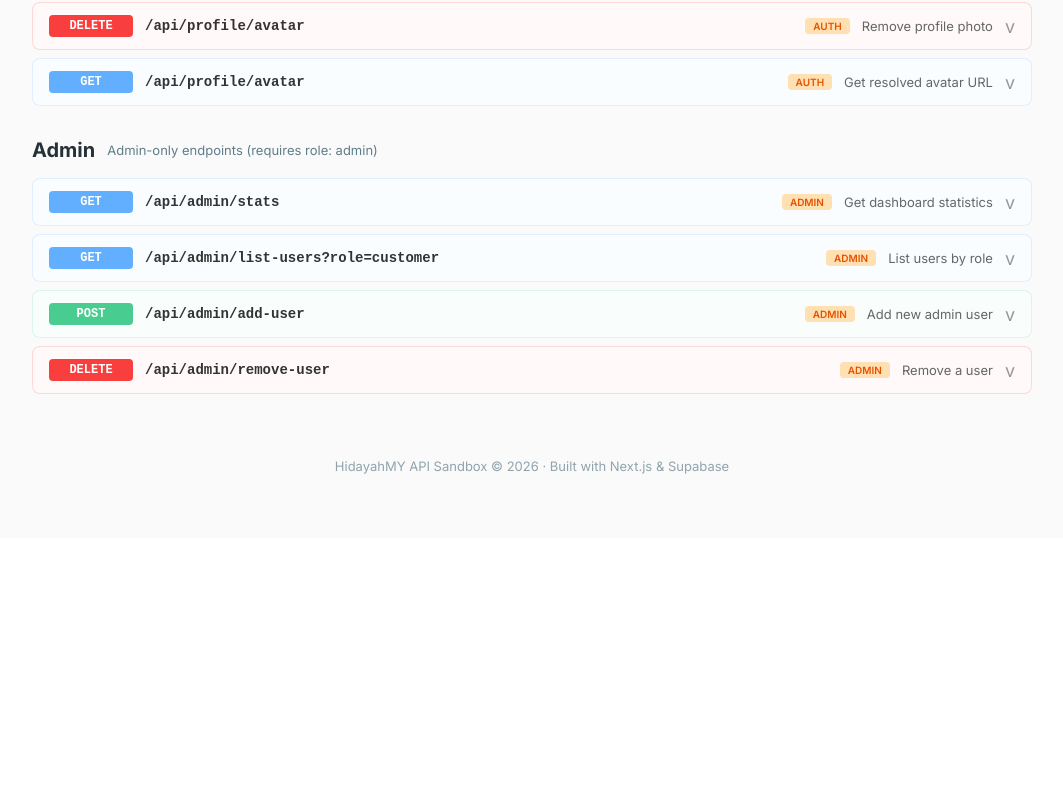
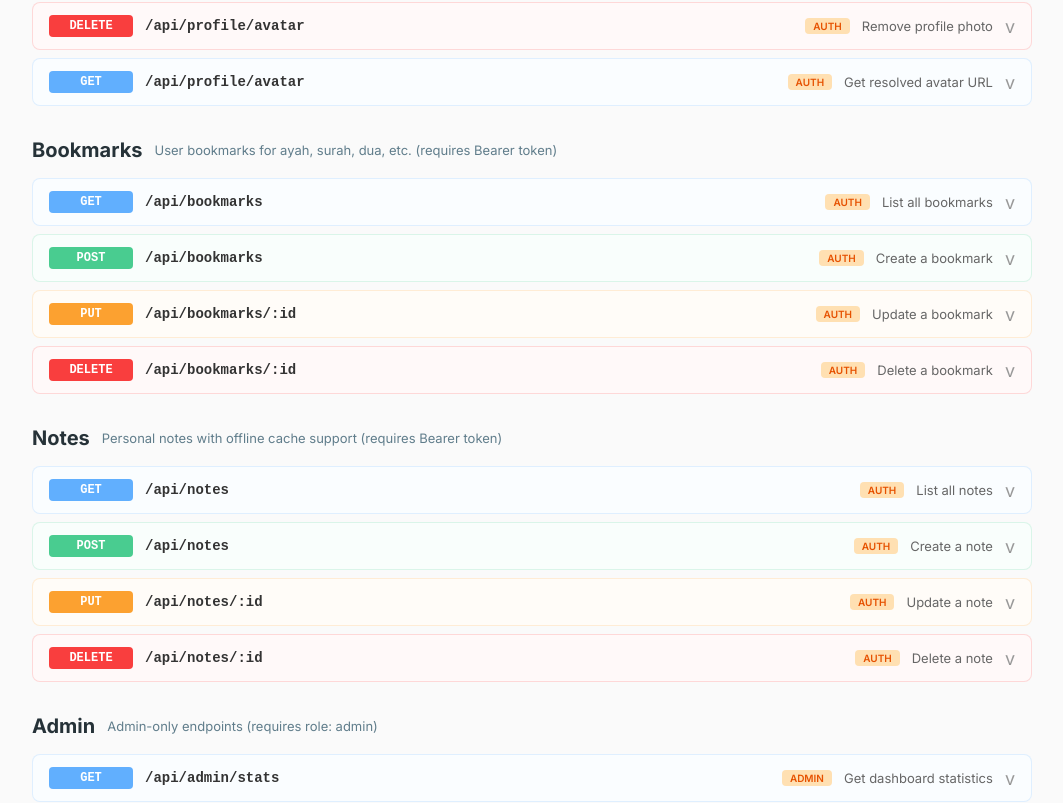
Before and after one commit to amirfirdausoffff/hidayahMY-API, a Next.js app: page / in a window 1280 px wide. Shown: the part 1037-1840 px from the top of the page, without its empty margins (108-1171 px from the left). Before the commit the page ends 1583 px from the top, so only its background shows below. Built offline with nearby package versions, Linux system fonts and the light colour scheme.

Commit message:
Add Bookmarks & Notes endpoints to API docs page

```diff
--- a/pages/index.js
+++ b/pages/index.js
@@ -100,6 +100,80 @@ const apiGroups = [
         description: 'Returns the correct avatar URL respecting user preference (custom upload > SSO photo > none).',
         auth: true,
         response: { success: true, avatar_url: 'https://...', has_custom: true },
+      },
+    ],
+  },
+  {
+    name: 'Bookmarks',
+    description: 'User bookmarks for ayah, surah, dua, etc. (requires Bearer token)',
+    tag: 'bookmarks',
+    endpoints: [
+      {
+        method: 'GET', path: '/api/bookmarks',
+        summary: 'List all bookmarks',
+        description: 'Returns all bookmarks for the authenticated user, ordered by newest first.',
+        auth: true,
+        response: { success: true, bookmarks: [{ id: 'uuid', type: 'surah', reference_id: '1', title: 'Al-Fatihah', metadata: {}, created_at: '...' }] },
+      },
+      {
+        method: 'POST', path: '/api/bookmarks',
+        summary: 'Create a bookmark',
+        description: 'Add a new bookmark. Type can be: surah, ayah, dua, azkar, or general.',
+        auth: true,
+        body: { type: 'surah', reference_id: '1', title: 'Al-Fatihah', metadata: {} },
+        response: { success: true, bookmark: { id: 'uuid', type: 'surah', title: 'Al-Fatihah', created_at: '...' } },
+      },
+      {
+        method: 'PUT', path: '/api/bookmarks/:id',
+        summary: 'Update a bookmark',
+        description: 'Update bookmark title or metadata. User can only update their own bookmarks.',
+        auth: true,
+        body: { title: 'Updated Title', metadata: { note: 'my note' } },
+        response: { success: true, bookmark: { id: 'uuid', title: 'Updated Title' } },
+      },
+      {
+        method: 'DELETE', path: '/api/bookmarks/:id',
+        summary: 'Delete a bookmark',
+        description: 'Permanently delete a bookmark. User can only delete their own bookmarks.',
+        auth: true,
+        response: { success: true, message: 'Bookmark deleted' },
+      },
+    ],
+  },
+  {
+    name: 'Notes',
+    description: 'Personal notes with offline cache support (requires Bearer token)',
+    tag: 'notes',
+    endpoints: [
+      {
+        method: 'GET', path: '/api/notes',
+        summary: 'List all notes',
+        description: 'Returns all notes for the authenticated user, ordered by last updated.',
+        auth: true,
+        response: { success: true, notes: [{ id: 'uuid', title: 'My Note', content: '...', type: 'general', created_at: '...', updated_at: '...' }] },
+      },
+      {
+        method: 'POST', path: '/api/notes',
+        summary: 'Create a note',
+        description: 'Create a new personal note. Optionally link to a bookmark via reference_id.',
+        auth: true,
+        body: { title: 'My Note', content: 'Note content here', type: 'general', reference_id: null },
+        response: { success: true, note: { id: 'uuid', title: 'My Note', content: '...', created_at: '...' } },
+      },
+      {
+        method: 'PUT', path: '/api/notes/:id',
+        summary: 'Update a note',
+        description: 'Update note title and/or content. Automatically updates the updated_at timestamp.',
+        auth: true,
+        body: { title: 'Updated Title', content: 'Updated content' },
+        response: { success: true, note: { id: 'uuid', title: 'Updated Title', updated_at: '...' } },
+      },
+      {
+        method: 'DELETE', path: '/api/notes/:id',
+        summary: 'Delete a note',
+        description: 'Permanently delete a note. User can only delete their own notes.',
+        auth: true,
+        response: { success: true, message: 'Note deleted' },
       },
     ],
   },
```
